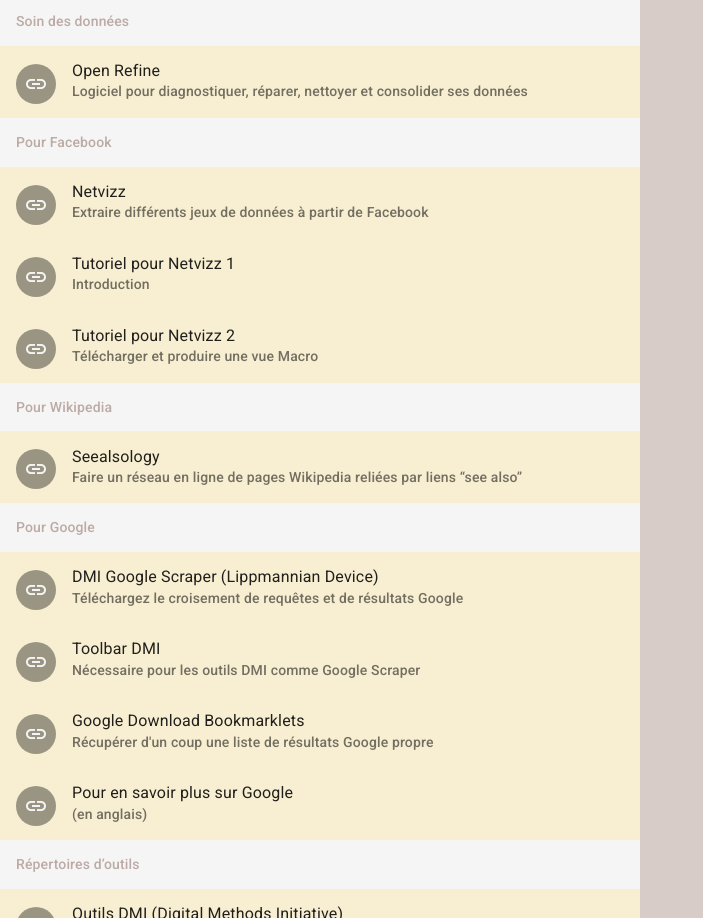
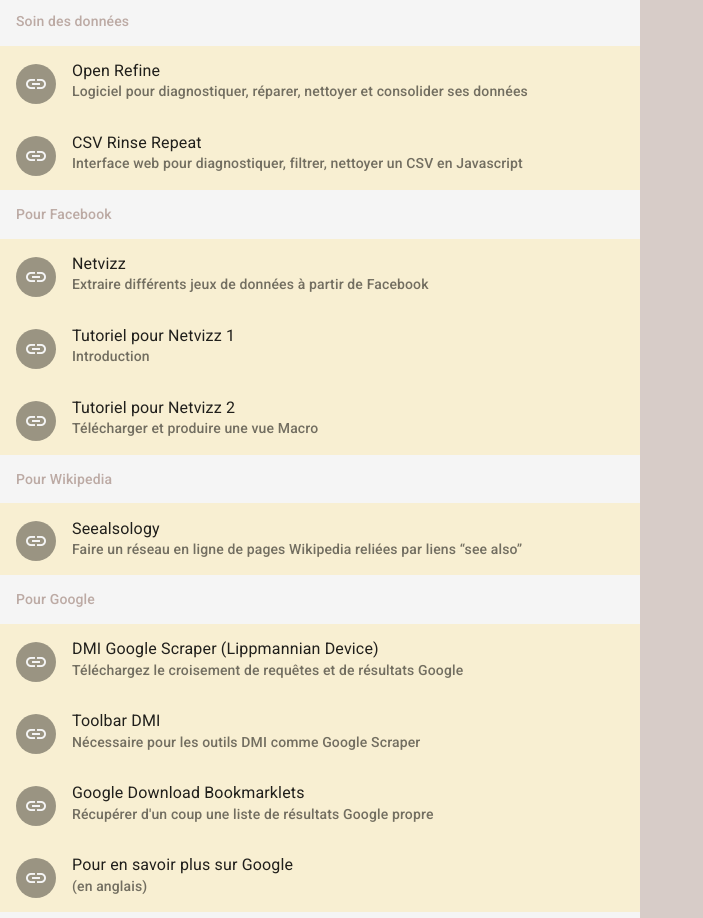
Before and after one commit to medialab/datapol, a website: page app/index.html in a window 1280 px wide. Shown: the part 2699-3617 px from the top of the page, without its empty margins (0-703 px from the left). Drawn offline with Linux system fonts and the light colour scheme.

Commit message:
add csv rinse repeat in the tools

```diff
--- a/app/src/views/home.html
+++ b/app/src/views/home.html
@@ -314,6 +314,16 @@
           </div>
         </md-list-item>
 
+        <md-list-item class="md-2-line" ng-href="http://tools.medialab.sciences-po.fr/csv-rinse-repeat/">
+        	<md-icon class="md-avatar-icon">link</md-icon>
+        	<div class="md-list-item-text">
+            <h3>
+              CSV Rinse Repeat
+            </h3>
+            <p>Interface web pour diagnostiquer, filtrer, nettoyer un CSV en Javascript</p>
+          </div>
+        </md-list-item>
+
         <md-subheader class="md-primary">
 	      	<span>Pour Facebook</span>
 	      </md-subheader>
```
